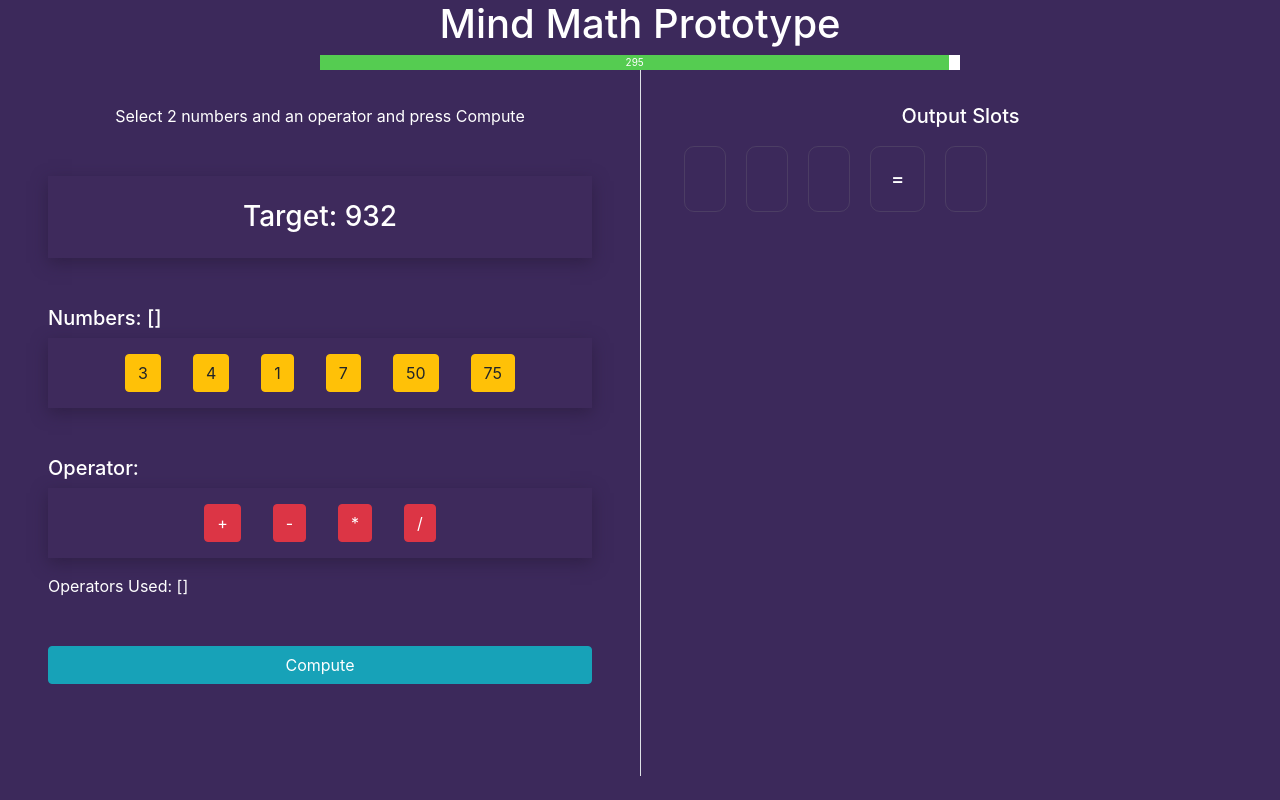
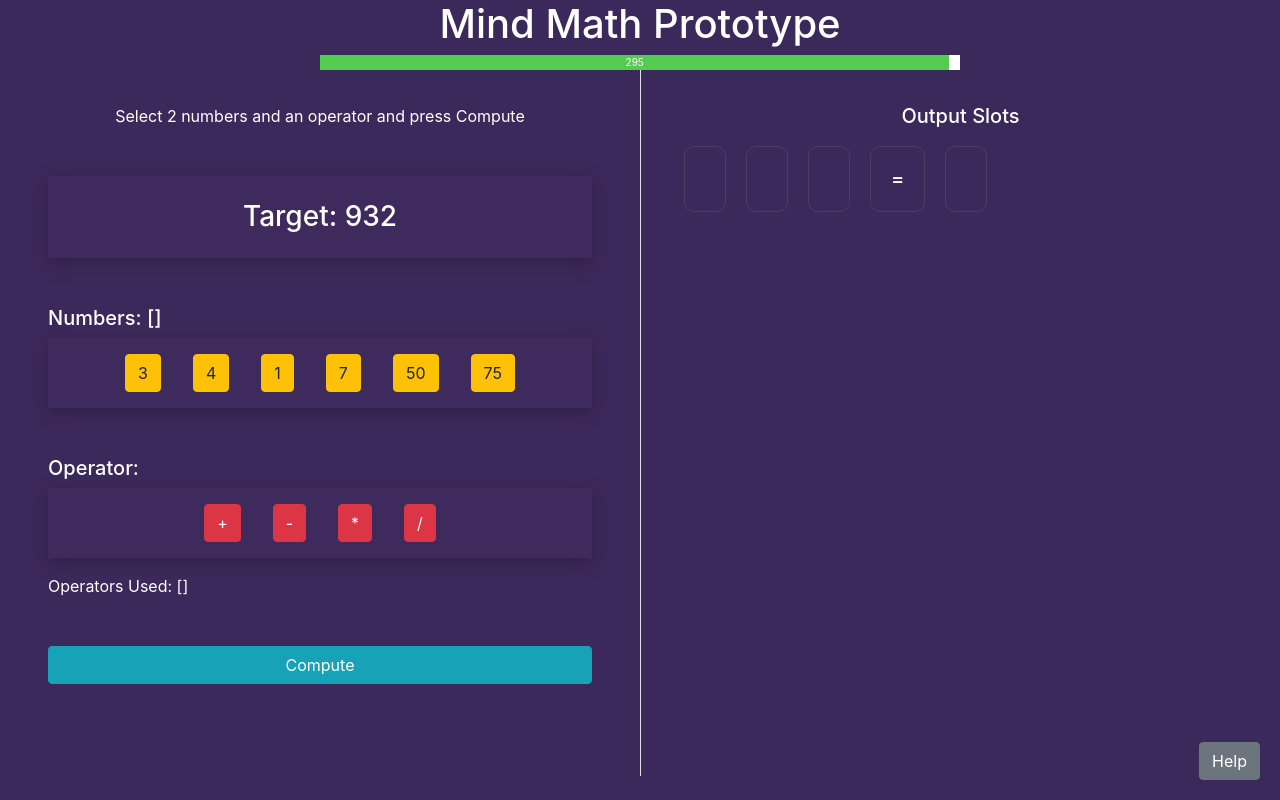
Before and after one commit to dhruvmisra/MindMathPrototype, a Vue app: page / in a window 1280 px wide. Built offline with nearby package versions, Linux system fonts and the light colour scheme.

Commit message:
Added help

```diff
--- a/src/App.vue
+++ b/src/App.vue
@@ -53,6 +53,13 @@
           </div>
           <h3 class="text-danger" v-else>Lost</h3>
         </div>
+
+        <button class="btn btn-secondary help-btn" @click="showHelp = !showHelp">Help</button>
+        <div class="help p-3" v-if="showHelp">
+          50 * 3 = 150 <br>
+          150 + 75 + 7 + 1 = 233 <br>
+          233 * 4 = 932
+        </div>
       </section>
     </div>
 
@@ -83,7 +90,8 @@ export default {
           res: null
         },
       ],
-      status: 'running'
+      status: 'running',
+      showHelp: false,
     };
   },
   watch: {
@@ -219,4 +227,16 @@ export default {
   background: rgb(62, 42, 92);
   box-shadow: 0 5px 15px rgba(40, 27, 59, 0.6);
 }
+.help-btn {
+  position: fixed;
+  bottom: 20px;
+  right: 20px;
+}
+.help {
+  position: fixed;
+  bottom: 70px;
+  right: 20px;
+  background: black;
+  border-radius: 10px;
+}
 </style>
```
